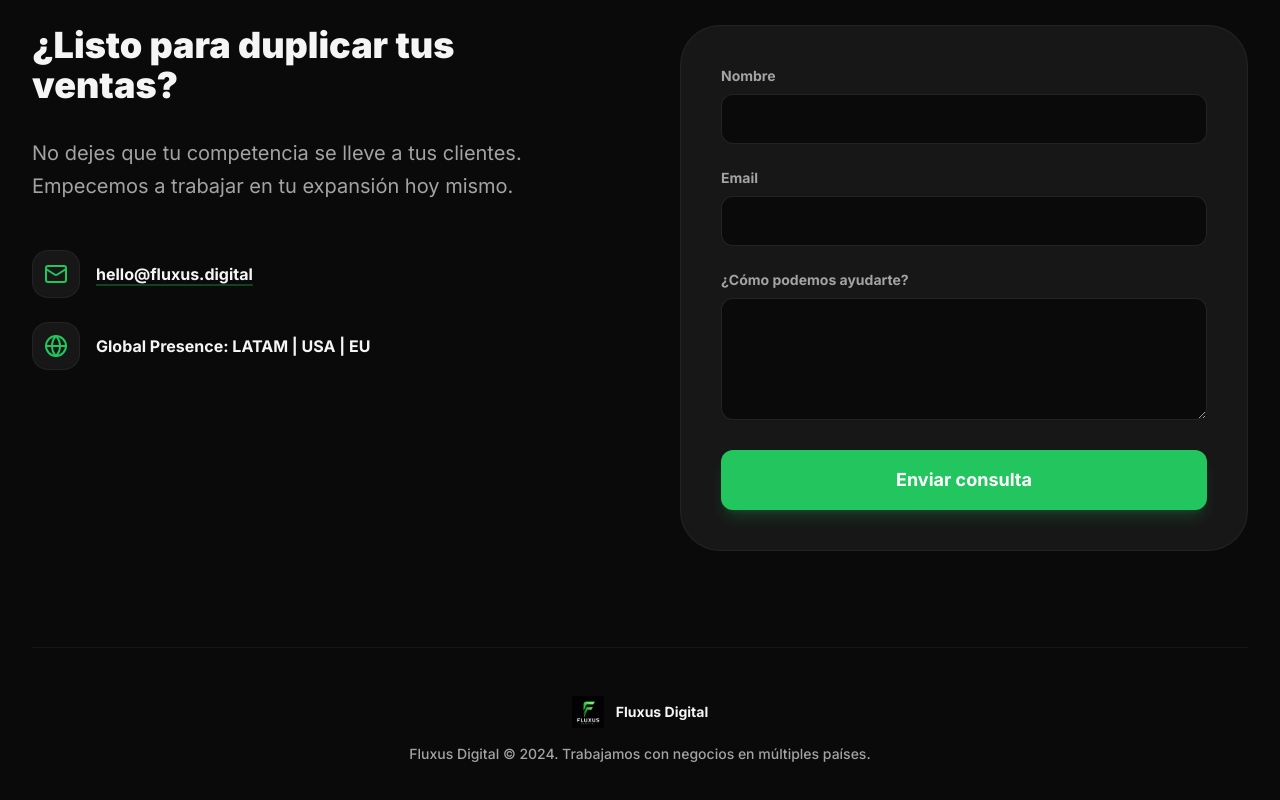
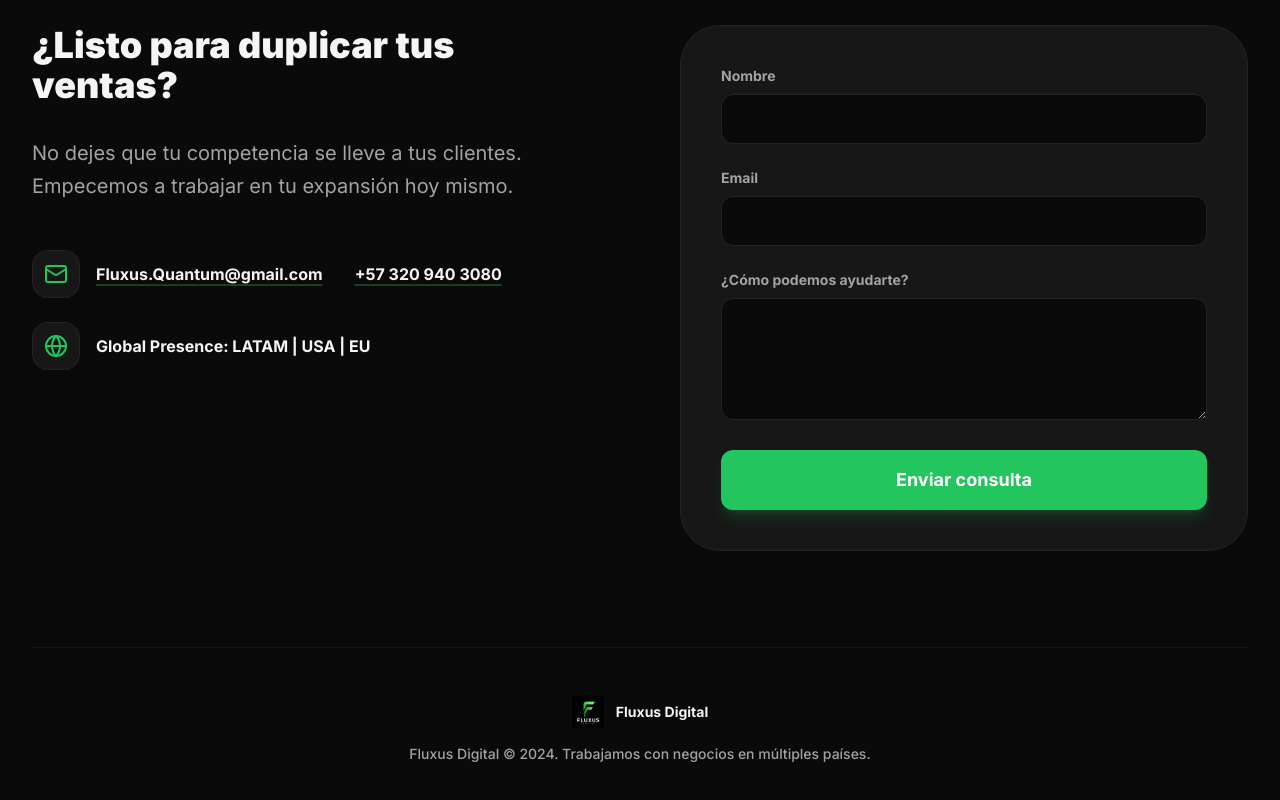
Before and after one commit to Fluxus-Quantum/Fluxus-Digital, a React (Vite) app: page / in a window 1280 px wide. Shown: the part 4067-4867 px from the top of the page. Built offline with nearby package versions, Linux system fonts and the light colour scheme.

Commit message:
Update App.tsx

```diff
--- a/src/App.tsx
+++ b/src/App.tsx
@@ -445,8 +445,13 @@
                     <div className="w-12 h-12 bg-brand-surface flex items-center justify-center rounded-2xl text-brand-accent border border-white/5">
                       <Mail className="w-6 h-6" />
                     </div>
-                    <span className="font-bold text-brand-text-primary underline decoration-brand-accent/30 decoration-2 underline-offset-4">hello@fluxus.digital</span>
-                  </div>
+<a href="mailto:Fluxus.Quantum@gmail.com" className="font-bold text-brand-text-primary underline decoration-brand-accent/30 decoration-2 underline-offset-4">
+  Fluxus.Quantum@gmail.com
+</a>
+<br />
+<a href="https://wa.me/573209403080" target="_blank" rel="noopener noreferrer" className="font-bold text-brand-text-primary underline decoration-brand-accent/30 decoration-2 underline-offset-4">
+  +57 320 940 3080
+</a>                  </div>
                   <div className="flex items-center gap-4">
                     <div className="w-12 h-12 bg-brand-surface flex items-center justify-center rounded-2xl text-brand-accent border border-white/5">
                       <Globe className="w-6 h-6" />
```
